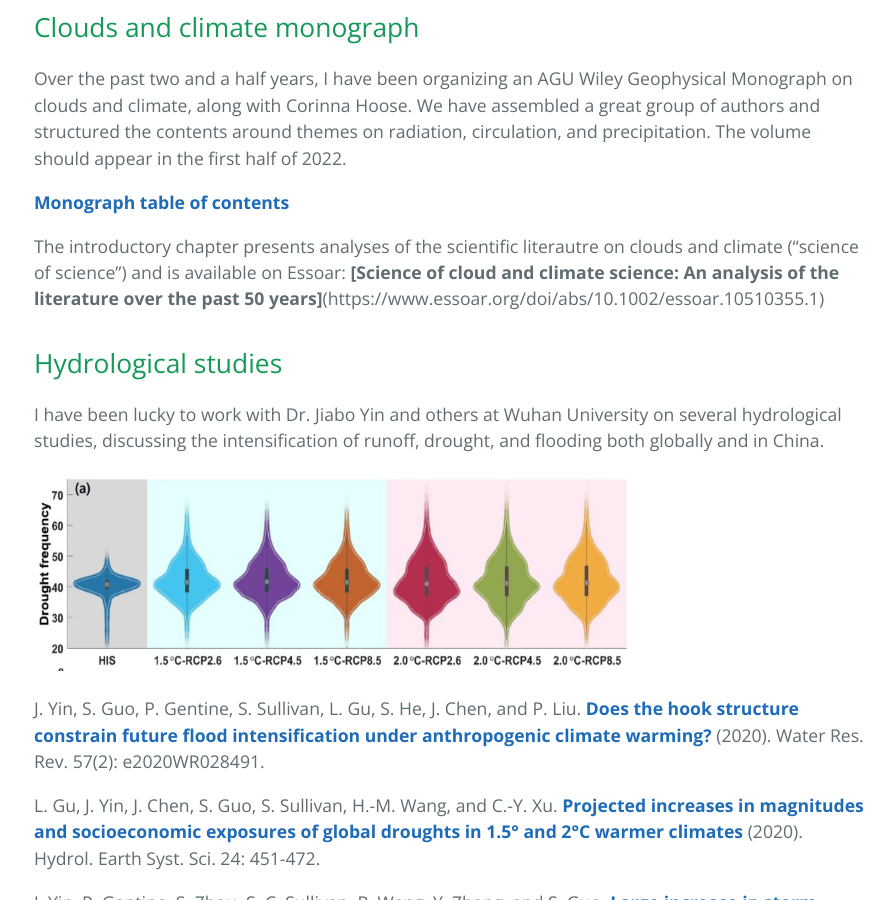
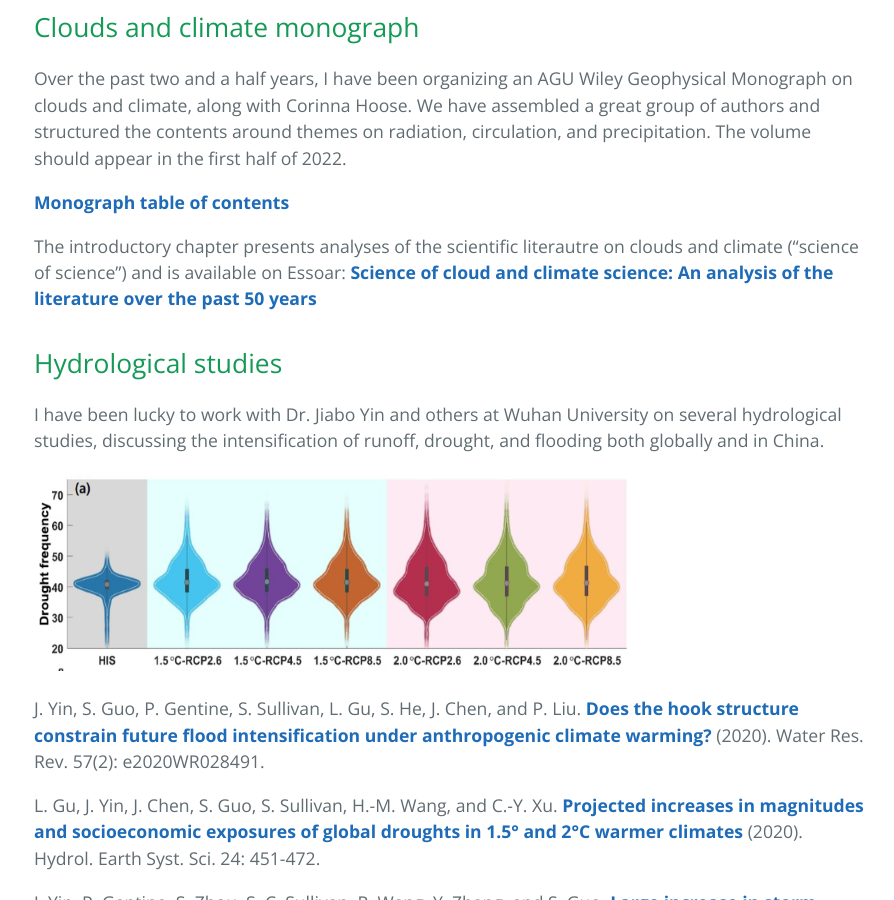
Before and after one commit to sylviasullivan/sylviasullivan.github.io, a Jekyll site: the page built from collaboration.md, in a window 1280 px wide and 900 px high, scrolled down 636 px. Shown: the whole window, without its empty margins (190-1084 px from the left). Built offline with Jekyll 4.4.1, drawn with Linux system fonts in a browser that asks for light colours.

Commit message:
Essoar linked

```diff
--- a/collaboration.md
+++ b/collaboration.md
@@ -11,7 +11,7 @@ Over the past two and a half years, I have been organizing an AGU Wiley Geophysi
 **[Monograph table of contents](/Files/git-toc-v3.pdf)**
 
 The introductory chapter presents analyses of the scientific literautre on clouds and climate ("science of science") and is available on Essoar:
-**[Science of cloud and climate science: An analysis of the literature over the past 50 years]**(https://www.essoar.org/doi/abs/10.1002/essoar.10510355.1)
+**[Science of cloud and climate science: An analysis of the literature over the past 50 years](https://www.essoar.org/doi/abs/10.1002/essoar.10510355.1)**
 
 ## Hydrological studies
 
```
